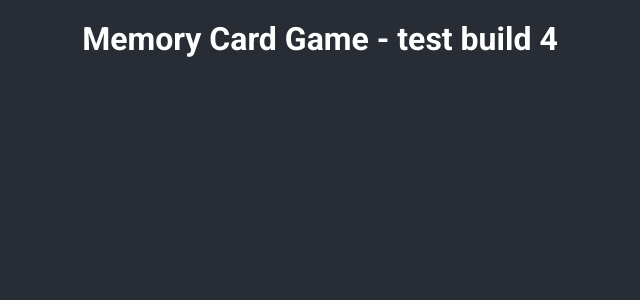
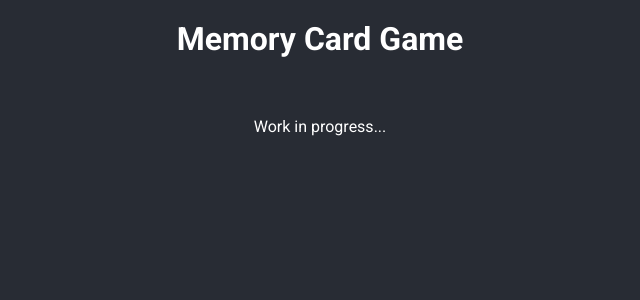
Before and after one commit to ap094/memory-card-game, a React (Vite) app: page / in a window 1280 px wide. Shown: the top 300 px of the page, without its empty margins (320-960 px from the left). Built offline with nearby package versions, Linux system fonts and the light colour scheme.

Commit message:
minor update

```diff
--- a/src/App.tsx
+++ b/src/App.tsx
@@ -3,7 +3,9 @@
 function App() {
 	return (
 		<main>
-			<h1>Memory Card Game - test build 4</h1>
+			<h1>Memory Card Game</h1>
+			<br />
+			<p>Work in progress...</p>
 			{/* <Board /> */}
 		</main>
 	);
```
